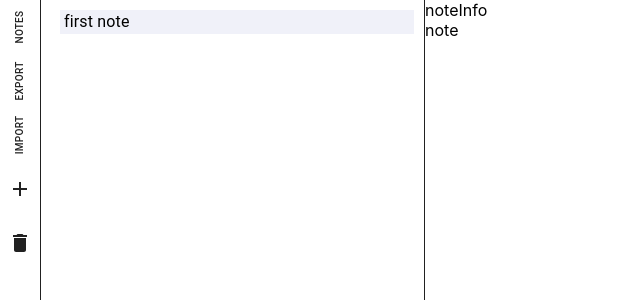
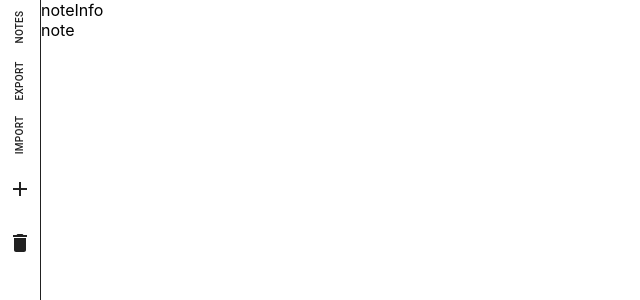
Before and after one commit to OskarMihalik/renotes-ts, a React (Create React App) app: page / in a window 1280 px wide. Shown: the top 300 px of the page, without its empty margins (0-640 px from the left). Built offline with nearby package versions, Linux system fonts and the light colour scheme.

Commit message:
added possibility to open close notes, need to create redux global state that has hasDarkTheme and notesOpen

```diff
--- a/src/App.tsx
+++ b/src/App.tsx
@@ -9,14 +9,15 @@ import {createStyles, makeStyles, Theme} from "@material-ui/core/styles";
 
 // to create draggable notes https://javascript.plainenglish.io/how-to-make-a-simple-custom-drag-to-move-component-in-react-f67d5c99f925
 
-const useStyles = makeStyles((theme: Theme) =>
+const useStyles = makeStyles<Theme, StylePropsI>((theme: Theme) =>
     createStyles({
         appGrid: {
             height: "100vh",
             display: 'grid',
-            gridTemplateColumns: '0.02fr 30% 1fr',
+            gridTemplateColumns: (styleProps)=> styleProps.notesOpen ? '0.02fr 30% 1fr' : '0.02fr 0 1fr',
             gridTemplateRows: '.05fr 1fr 1fr',
-            gridTemplateAreas: '"sidebar treeview noteInfo" "sidebar treeview note" "sidebar treeview note"'
+            gridTemplateAreas: '"sidebar treeview noteInfo" "sidebar treeview note" "sidebar treeview note"',
+
         },
         sidebar: {
             gridArea: 'sidebar',
@@ -29,7 +30,8 @@ const useStyles = makeStyles((theme: Theme) =>
             borderWidth: '0px 1px 0px 0px',
             borderStyle: 'solid',
             borderColor: theme.palette.text.primary,
-            padding: '10px 10px 10px 0px'
+            padding: '10px 10px 10px 0px',
+            visibility: (styleProps)=> styleProps.notesOpen ? 'visible' : 'hidden'
         },
         noteInfo: {
             gridArea: 'noteInfo'
@@ -39,8 +41,15 @@ const useStyles = makeStyles((theme: Theme) =>
         }
     }))
 
+interface StylePropsI{
+    notesOpen: boolean
+}
+
 function App() {
-    const styles = useStyles()
+    const stylePropsI: StylePropsI = {
+        notesOpen: false
+    }
+    const styles = useStyles(stylePropsI)
     return (
         <div className={styles.appGrid}>
             <div className={styles.sidebar}><Sidebar/></div>
```
Also changed, not shown: src/store/reducers/GlobalReducer.ts (added).
